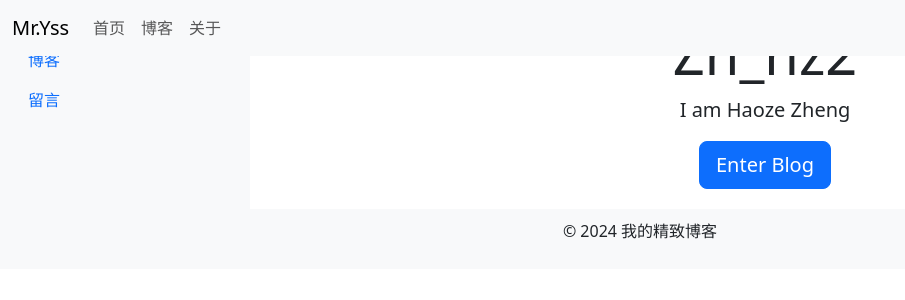
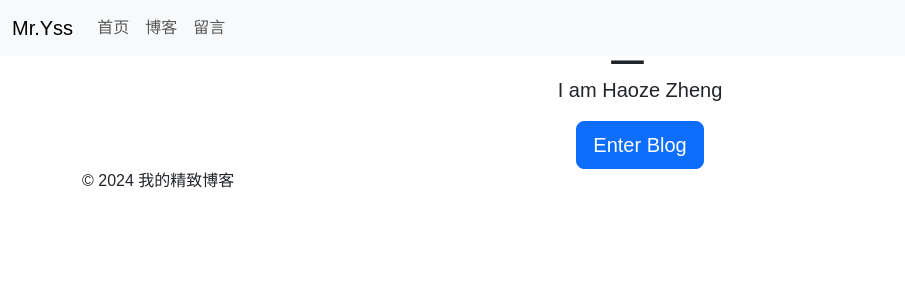
Before and after one commit to Zh-hz2/zh-hz2.github.io, a Jekyll site: the page built from index.md, in a window 1280 px wide. Shown: the top 300 px of the page, without its empty margins (0-905 px from the left). Built offline with Jekyll 4.4.1, drawn with Linux system fonts in a browser that asks for light colours.

Commit message:
Update default.html

```diff
--- a/_layouts/default.html
+++ b/_layouts/default.html
@@ -6,22 +6,38 @@
   <title>{{ page.title }} - {{ site.title }}</title>
   <link href="https://cdn.jsdelivr.net/npm/bootstrap@5.3.0/dist/css/bootstrap.min.css" rel="stylesheet">
   <style>
-    body {
-      display: flex;
-      flex-direction: column;
-      min-height: 100vh;
+    body, html {
+      height: 100%;
+      margin: 0;
+      font-family: Arial, Helvetica, sans-serif;
     }
-    .main-content {
-      flex: 1;
+    .bg-img {
+      background-image: url('/path/to/your/image.jpg');
+      height: 100%;
+      background-position: center;
+      background-repeat: no-repeat;
+      background-size: cover;
+      position: relative;
+    }
+    .bg-text {
+      background-color: rgba(0, 0, 0, 0.4);
+      color: white;
+      font-weight: bold;
+      border: 3px solid #f1f1f1;
+      position: absolute;
+      top: 50%;
+      left: 50%;
+      transform: translate(-50%, -50%);
+      z-index: 2;
+      width: 80%;
       padding: 20px;
+      text-align: center;
     }
-    .sidebar {
-      width: 250px;
-    }
-    .footer {
-      background: #f8f9fa;
-      padding: 10px 0;
-      text-align: center;
+    .next-section {
+      position: absolute;
+      bottom: 20px;
+      left: 50%;
+      transform: translateX(-50%);
     }
   </style>
 </head>
@@ -42,7 +58,7 @@
           <a class="nav-link" href="{{ "/blog" | relative_url }}">博客</a>
         </li>
         <li class="nav-item">
-          <a class="nav-link" href="{{ "/about" | relative_url }}">关于</a>
+          <a class="nav-link" href="{{ "/message" | relative_url }}">留言</a>
         </li>
       </ul>
     </div>
@@ -51,29 +67,7 @@
 
 <div class="container-fluid">
   <div class="row">
-    <nav id="sidebar" class="col-md-3 col-lg-2 d-md-block bg-light sidebar collapse">
-      <div class="position-sticky">
-        <ul class="nav flex-column">
-          <li class="nav-item">
-            <a class="nav-link active" aria-current="page" href="{{ "/" | relative_url }}">
-              首页
-            </a>
-          </li>
-          <li class="nav-item">
-            <a class="nav-link" href="{{ "/blog" | relative_url }}">
-              博客
-            </a>
-          </li>
-          <li class="nav-item">
-            <a class="nav-link" href="{{ "/message" | relative_url }}">
-              留言
-            </a>
-          </li>
-        </ul>
-      </div>
-    </nav>
-
-    <main class="col-md-9 ms-sm-auto col-lg-10 px-md-4 main-content">
+    <main class="col-12 main-content">
       {{ content }}
     </main>
   </div>
```
